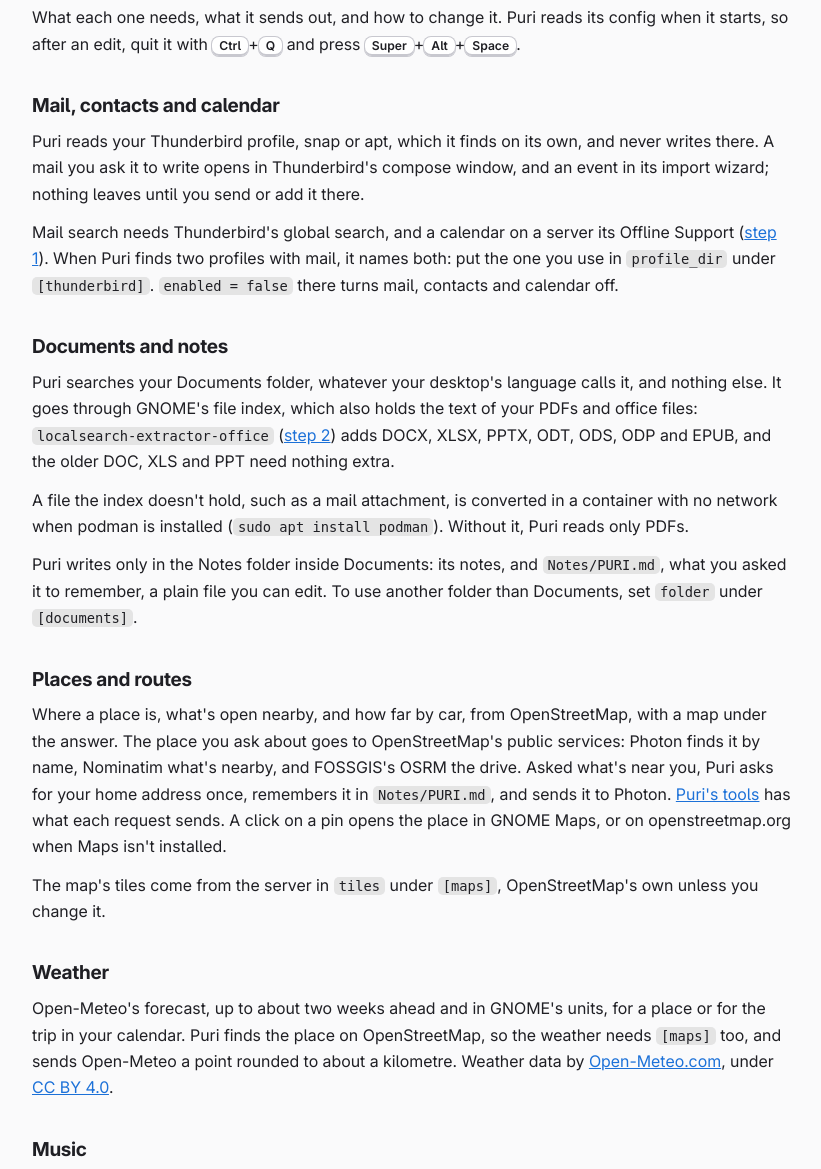
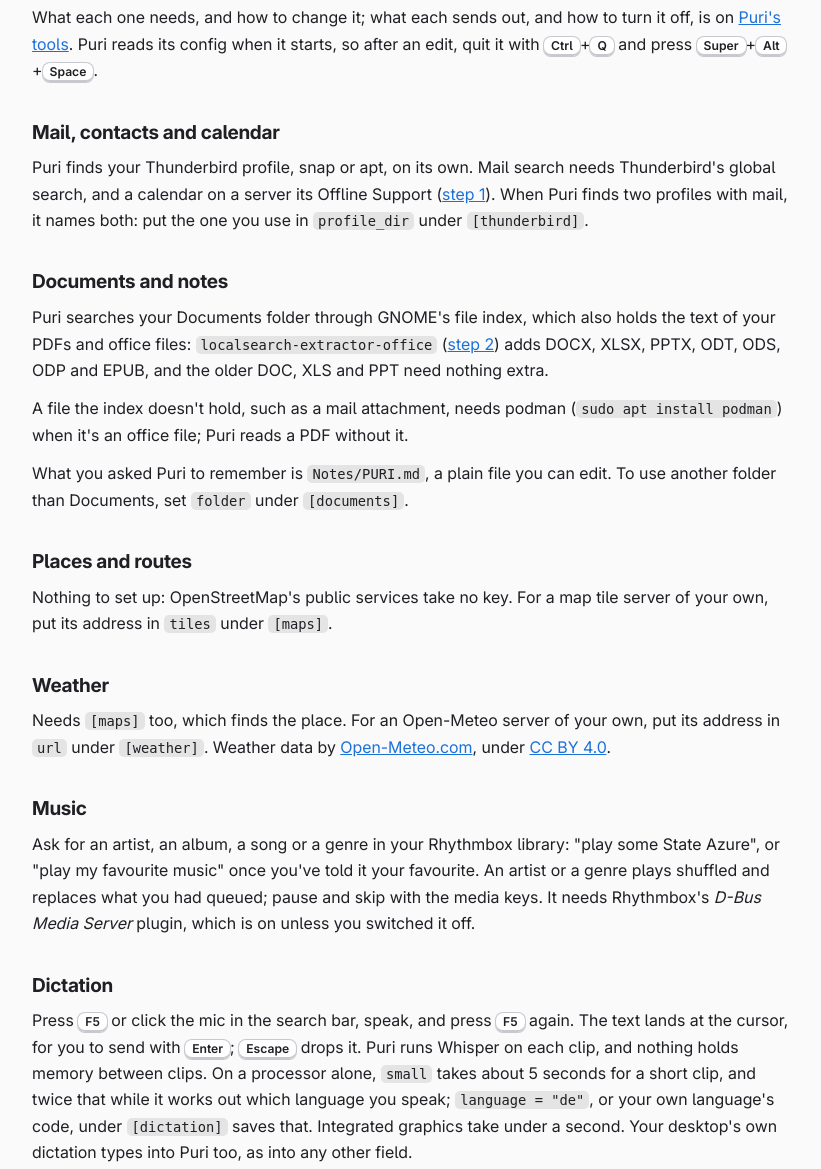
Before and after one commit to mvysny/puri, a plain HTML site: page docs/install.html in a window 1280 px wide. Shown: the part 5738-6907 px from the top of the page, without its empty margins (314-1135 px from the left). Drawn offline with Linux system fonts and the light colour scheme.

Commit message:
Install guide: Each feature keeps what each needs; what it sends is tools.html's
Co-Authored-By: Claude Opus 5.5 <noreply@anthropic.com>

```diff
--- a/docs/install.html
+++ b/docs/install.html
@@ -212,40 +212,38 @@ brave_key = "your key"</pre>
 
     <section id="features">
       <h2>Each feature</h2>
-      <p>What each one needs, what it sends out, and how to change it. Puri reads its config when it starts, so after an edit, quit it with <kbd>Ctrl</kbd>+<kbd>Q</kbd> and press <kbd>Super</kbd>+<kbd>Alt</kbd>+<kbd>Space</kbd>.</p>
+      <p>What each one needs, and how to change it; what each sends out, and how to turn it off, is on <a href="tools.html">Puri's tools</a>. Puri reads its config when it starts, so after an edit, quit it with <kbd>Ctrl</kbd>+<kbd>Q</kbd> and press <kbd>Super</kbd>+<kbd>Alt</kbd>+<kbd>Space</kbd>.</p>
 
       <section id="mail">
         <h3>Mail, contacts and calendar</h3>
-        <p>Puri reads your Thunderbird profile, snap or apt, which it finds on its own, and never writes there. A mail you ask it to write opens in Thunderbird's compose window, and an event in its import wizard; nothing leaves until you send or add it there.</p>
-        <p>Mail search needs Thunderbird's global search, and a calendar on a server its Offline Support (<a href="#step-thunderbird">step 1</a>). When Puri finds two profiles with mail, it names both: put the one you use in <code>profile_dir</code> under <code>[thunderbird]</code>. <code>enabled = false</code> there turns mail, contacts and calendar off.</p>
+        <p>Puri finds your Thunderbird profile, snap or apt, on its own. Mail search needs Thunderbird's global search, and a calendar on a server its Offline Support (<a href="#step-thunderbird">step 1</a>). When Puri finds two profiles with mail, it names both: put the one you use in <code>profile_dir</code> under <code>[thunderbird]</code>.</p>
       </section>
 
       <section id="documents">
         <h3>Documents and notes</h3>
-        <p>Puri searches your Documents folder, whatever your desktop's language calls it, and nothing else. It goes through GNOME's file index, which also holds the text of your PDFs and office files: <code>localsearch-extractor-office</code> (<a href="#step-packages">step 2</a>) adds DOCX, XLSX, PPTX, ODT, ODS, ODP and EPUB, and the older DOC, XLS and PPT need nothing extra.</p>
-        <p>A file the index doesn't hold, such as a mail attachment, is converted in a container with no network when podman is installed (<code>sudo apt install podman</code>). Without it, Puri reads only PDFs.</p>
-        <p>Puri writes only in the Notes folder inside Documents: its notes, and <code>Notes/PURI.md</code>, what you asked it to remember, a plain file you can edit. To use another folder than Documents, set <code>folder</code> under <code>[documents]</code>.</p>
+        <p>Puri searches your Documents folder through GNOME's file index, which also holds the text of your PDFs and office files: <code>localsearch-extractor-office</code> (<a href="#step-packages">step 2</a>) adds DOCX, XLSX, PPTX, ODT, ODS, ODP and EPUB, and the older DOC, XLS and PPT need nothing extra.</p>
+        <p>A file the index doesn't hold, such as a mail attachment, needs podman (<code>sudo apt install podman</code>) when it's an office file; Puri reads a PDF without it.</p>
+        <p>What you asked Puri to remember is <code>Notes/PURI.md</code>, a plain file you can edit. To use another folder than Documents, set <code>folder</code> under <code>[documents]</code>.</p>
       </section>
 
       <section id="places">
         <h3>Places and routes</h3>
-        <p>Where a place is, what's open nearby, and how far by car, from OpenStreetMap, with a map under the answer. The place you ask about goes to OpenStreetMap's public services: Photon finds it by name, Nominatim what's nearby, and FOSSGIS's OSRM the drive. Asked what's near you, Puri asks for your home address once, remembers it in <code>Notes/PURI.md</code>, and sends it to Photon. <a href="tools.html#places">Puri's tools</a> has what each request sends. A click on a pin opens the place in GNOME Maps, or on openstreetmap.org when Maps isn't installed.</p>
-        <p>The map's tiles come from the server in <code>tiles</code> under <code>[maps]</code>, OpenStreetMap's own unless you change it.</p>
+        <p>Nothing to set up: OpenStreetMap's public services take no key. For a map tile server of your own, put its address in <code>tiles</code> under <code>[maps]</code>.</p>
       </section>
 
       <section id="weather">
         <h3>Weather</h3>
-        <p>Open-Meteo's forecast, up to about two weeks ahead and in GNOME's units, for a place or for the trip in your calendar. Puri finds the place on OpenStreetMap, so the weather needs <code>[maps]</code> too, and sends Open-Meteo a point rounded to about a kilometre. Weather data by <a href="https://open-meteo.com/">Open-Meteo.com</a>, under <a href="https://creativecommons.org/licenses/by/4.0/">CC BY 4.0</a>.</p>
+        <p>Needs <code>[maps]</code> too, which finds the place. For an Open-Meteo server of your own, put its address in <code>url</code> under <code>[weather]</code>. Weather data by <a href="https://open-meteo.com/">Open-Meteo.com</a>, under <a href="https://creativecommons.org/licenses/by/4.0/">CC BY 4.0</a>.</p>
       </section>
 
       <section id="music">
         <h3>Music</h3>
-        <p>Puri plays an artist, an album, a song or a genre from your Rhythmbox library: "play some State Azure", or "play my favourite music" once you've told it your favourite. It starts Rhythmbox when it isn't running. An artist or a genre plays shuffled and replaces what you had queued; pause and skip with the media keys. It needs Rhythmbox's <em>D-Bus Media Server</em> plugin, which is on unless you switched it off.</p>
+        <p>Ask for an artist, an album, a song or a genre in your Rhythmbox library: "play some State Azure", or "play my favourite music" once you've told it your favourite. An artist or a genre plays shuffled and replaces what you had queued; pause and skip with the media keys. It needs Rhythmbox's <em>D-Bus Media Server</em> plugin, which is on unless you switched it off.</p>
       </section>
 
       <section id="dictation">
         <h3>Dictation</h3>
-        <p>Press <kbd>F5</kbd> or click the mic in the search bar, speak, and press <kbd>F5</kbd> again. The text lands at the cursor, for you to send with <kbd>Enter</kbd>; <kbd>Escape</kbd> drops it. Your voice stays on this computer: Puri runs Whisper on each clip, and nothing holds memory between clips. On a processor alone, <code>small</code> takes about 5 seconds for a short clip, and twice that while it works out which language you speak; <code>language = "de"</code>, or your own language's code, under <code>[dictation]</code> saves that. Integrated graphics take under a second. Your desktop's own dictation types into Puri too, as into any other field.</p>
+        <p>Press <kbd>F5</kbd> or click the mic in the search bar, speak, and press <kbd>F5</kbd> again. The text lands at the cursor, for you to send with <kbd>Enter</kbd>; <kbd>Escape</kbd> drops it. Puri runs Whisper on each clip, and nothing holds memory between clips. On a processor alone, <code>small</code> takes about 5 seconds for a short clip, and twice that while it works out which language you speak; <code>language = "de"</code>, or your own language's code, under <code>[dictation]</code> saves that. Integrated graphics take under a second. Your desktop's own dictation types into Puri too, as into any other field.</p>
         <p>Other models come from the <a href="https://huggingface.co/ggerganov/whisper.cpp">same place</a> as step 3's: <code>base</code> is smaller and faster and makes more mistakes, <code>medium</code> is slower and makes fewer. A model whose name ends in <code>.en</code> understands only English, and turns any other language into English gibberish. To switch, download one, then put its name in place of <code>ggml-small.bin</code> under <code>[dictation]</code>, quit Puri with <kbd>Ctrl</kbd>+<kbd>Q</kbd>, and press <kbd>Super</kbd>+<kbd>Alt</kbd>+<kbd>Space</kbd>:</p>
         <div class="term">
           <div class="term-head">Terminal<button class="copy" type="button">Copy</button></div>
@@ -255,7 +253,7 @@ brave_key = "your key"</pre>
 
       <section id="search">
         <h3>Web search</h3>
-        <p>Set up in <a href="#step-search">step 8</a>. With both keys, Puri picks an engine per query; <code>engines = ["brave"]</code> under <code>[search]</code> keeps it to one. DuckDuckGo isn't offered, because it returns no page text for Puri to read.</p>
+        <p>Set up in <a href="#step-search">step 8</a>. With both keys, <code>engines = ["brave"]</code> under <code>[search]</code> keeps Puri to one. DuckDuckGo isn't offered, because it returns no page text for Puri to read.</p>
       </section>
 
       <section id="shortcut">
```
